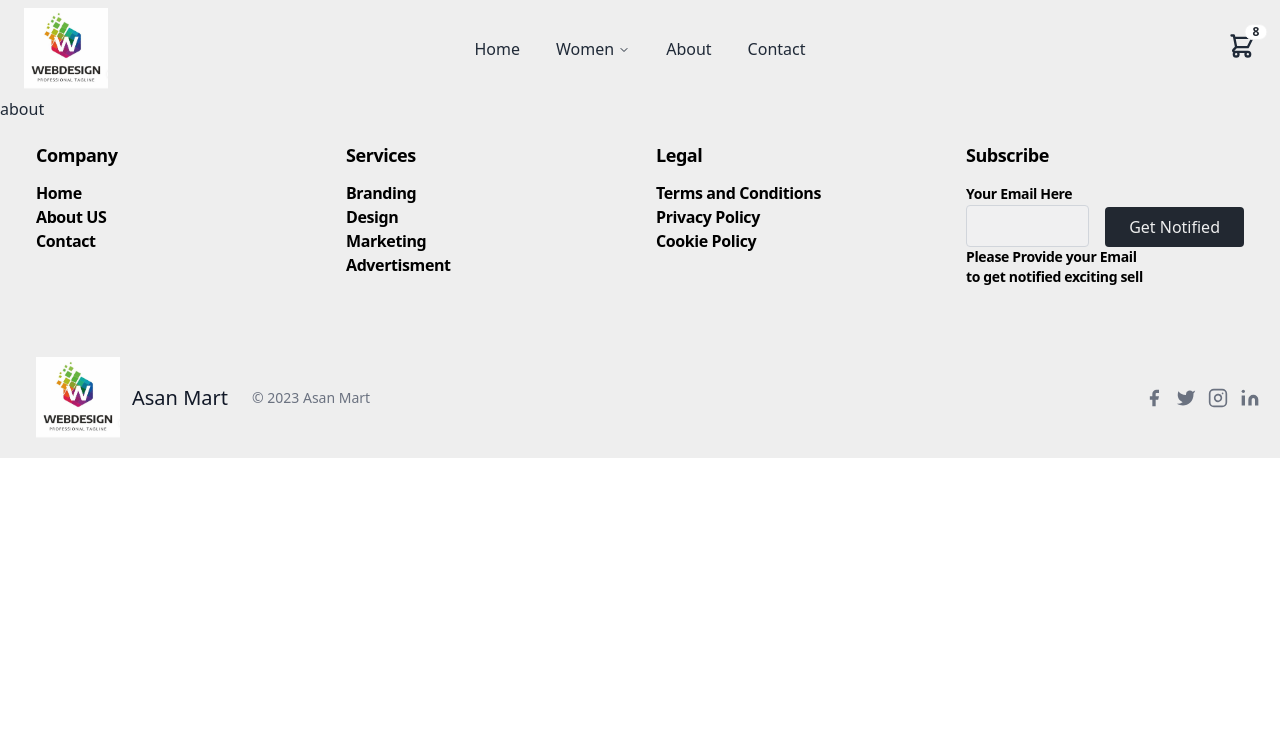
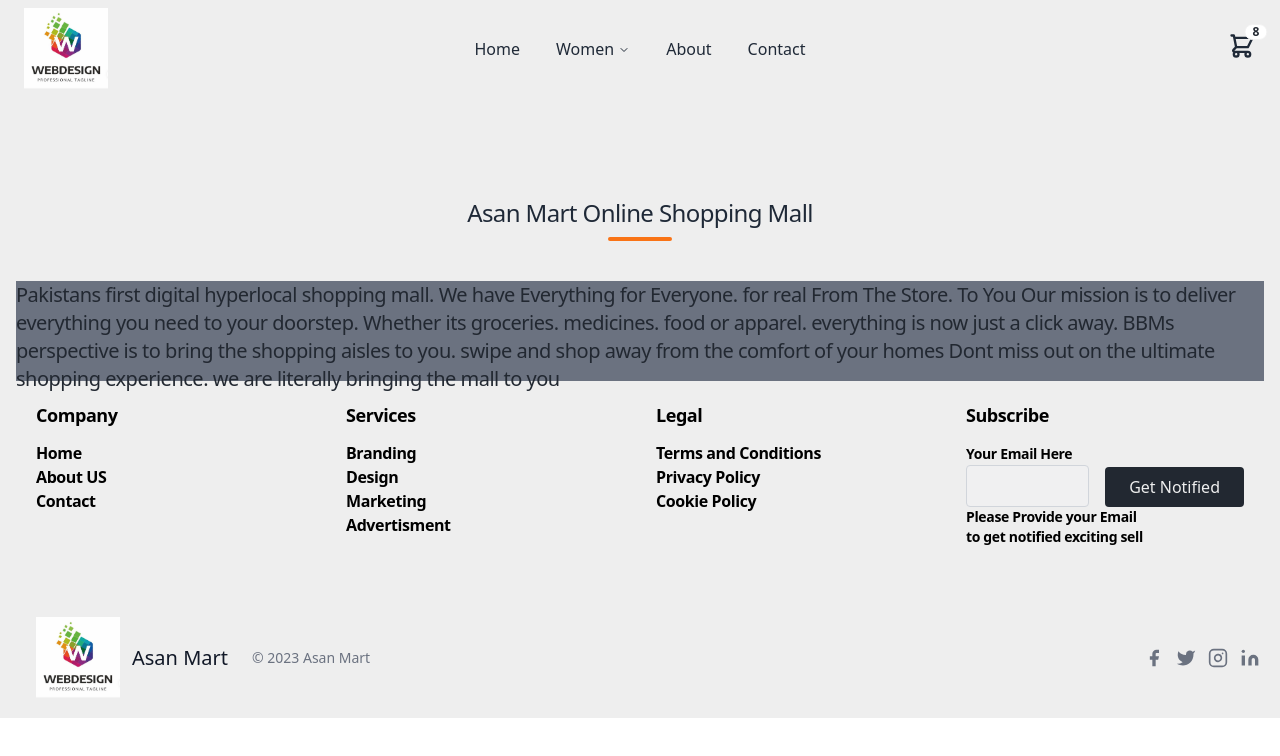
Before and after one commit to ashraffurqan/ecom, a Next.js app: page /about in a window 1280 px wide. Shown: the top 756 px of the page. Built offline with nearby package versions, Linux system fonts and the light colour scheme.

Commit message:
Update page.tsx

```diff
--- a/src/app/about/page.tsx
+++ b/src/app/about/page.tsx
@@ -1,7 +1,34 @@
-import React from 'react'
+
 const About = () => {
   return (
-   <div>about</div>
+    <div className="mt-[100px] mb-[100px]text-center">
+
+
+<div className="text-center mb-10">
+    <h1 className="scroll-m-20 text-xl tracking-tight lg:text-2xl">
+    Asan Mart Online Shopping Mall
+    </h1>
+
+    <div className="flex mt-2 justify-center">
+      <div className="w-16 h-1 rounded-full bg-orange-500 inline-flex" />
+    </div>
+  </div>
+
+  <div className="h-[100px] w-fit ml-4 mr-4 bg-gray-500 text-myblack ">
+
+      <p className="scroll-m-20 text-xl  tracking-tight ">
+    Pakistans first digital hyperlocal shopping mall. We have Everything for Everyone. for real
+    From The Store. To You
+
+    Our mission is to deliver everything you need to your doorstep.
+    Whether its groceries. medicines. food or apparel. everything is now just a click away.
+     BBMs perspective is to bring the shopping aisles to you. swipe and shop away from the comfort
+     of your homes
+
+    Dont miss out on the ultimate shopping experience. we are literally bringing the mall to you</p>
+    </div>
+     </div>
+
   )
 }
 export default About
```
